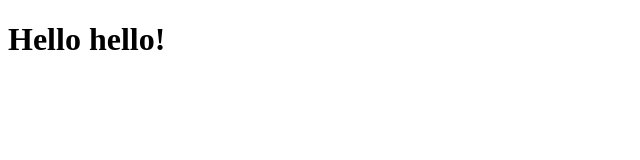
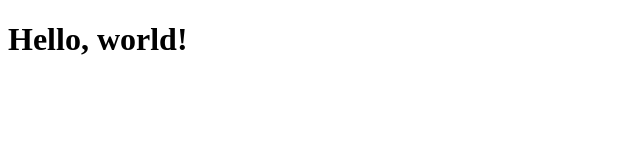
Before and after one commit to angelatru/StudBudA3, a website: page public/index.html in a window 1280 px wide. Shown: the whole page, without its empty margins (0-640 px from the left). Drawn offline with Linux system fonts and the light colour scheme.

Commit message:
changed h1 in index

```diff
--- a/public/index.html
+++ b/public/index.html
@@ -7,6 +7,6 @@
   <meta name="description" content="" />
 </head>
 <body>
-  <h1>Hello hello!</h1>
+  <h1>Hello, world!</h1>
 </body>
 </html>
```
Also changed, not shown: public/script.css (added).
